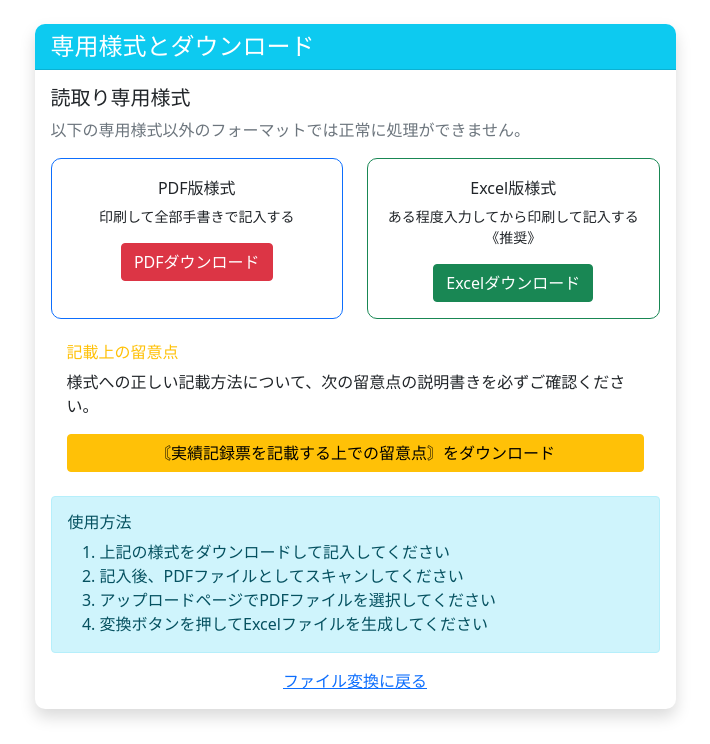
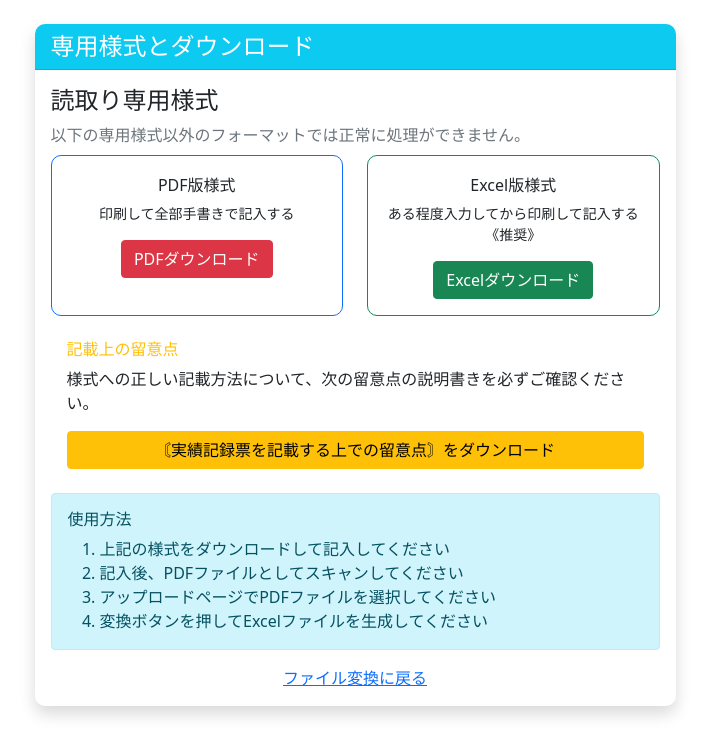
Before and after one commit to kei-a11y/b_ocr, a Django app: page /format/ in a window 1280 px wide. Shown: the part 56-800 px from the top of the page, without its empty margins (285-995 px from the left). Run offline with Django 5.2, Linux system fonts and the light colour scheme; some libraries are stand-ins or nearby versions.

Commit message:
Update format_info.html

```diff
--- a/ocr/templates/B_ocr/format_info.html
+++ b/ocr/templates/B_ocr/format_info.html
@@ -14,10 +14,10 @@
                 <div class="row">
                     <div class="col-md-12">
                         <div class="mb-2">
-                            <h5>読取り専用様式</h5>
-                            <p class="text-muted">
+                            <h4>読取り専用様式</h4>
+                            <div class="text-muted">
                                 以下の専用様式以外のフォーマットでは正常に処理ができません。
-                            </p>
+                            </div>
                         </div>
 
                         <!-- 様式ダウンロード -->
```
